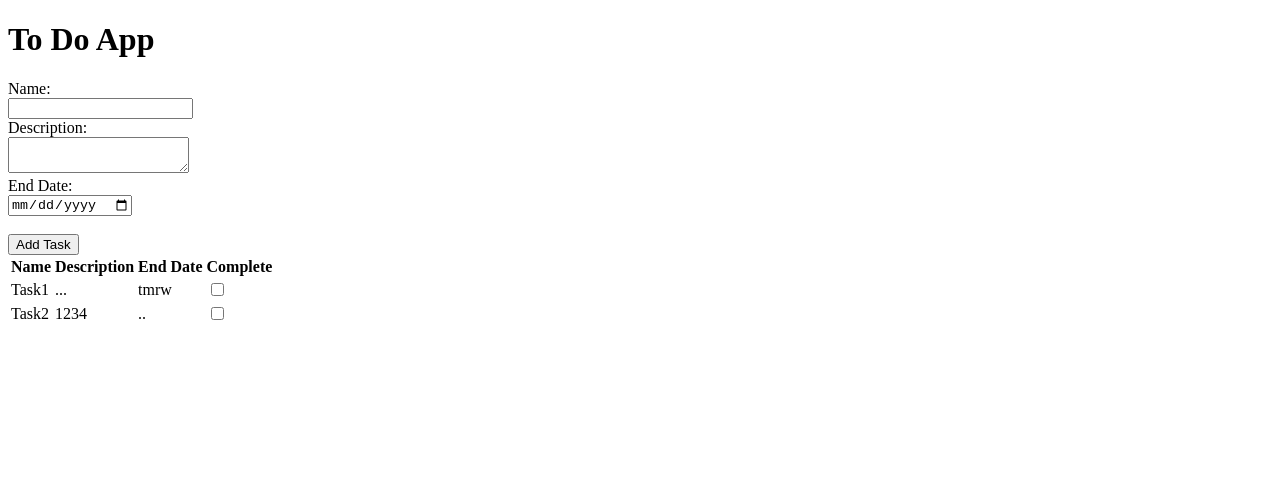
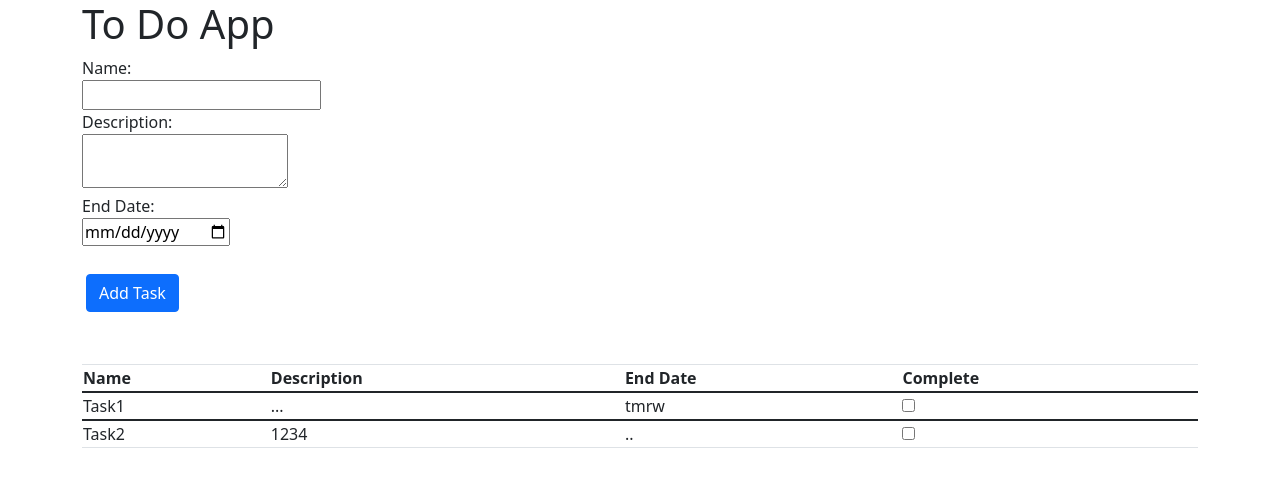
Before and after one commit to CodersforLearning/todo-app-vue-dj8389, a Vue app: page / in a window 1280 px wide. Shown: the top 478 px of the page. Built offline with nearby package versions, Linux system fonts and the light colour scheme.

Commit message:
bootstrap added

```diff
--- a/public/index.html
+++ b/public/index.html
@@ -1,17 +1,27 @@
 <!DOCTYPE html>
 <html lang="">
+
 <head>
   <meta charset="utf-8">
   <meta http-equiv="X-UA-Compatible" content="IE=edge">
   <meta name="viewport" content="width=device-width,initial-scale=1.0">
   <link rel="icon" href="<%= BASE_URL %>favicon.ico">
-    <title><%= htmlWebpackPlugin.options.title %></title>
+  <title>
+    <%= htmlWebpackPlugin.options.title %>
+  </title>
+
+  <!-- CSS only -->
+  <link href="https://cdn.jsdelivr.net/npm/bootstrap@5.1.3/dist/css/bootstrap.min.css" rel="stylesheet"
+    integrity="sha384-1BmE4kWBq78iYhFldvKuhfTAU6auU8tT94WrHftjDbrCEXSU1oBoqyl2QvZ6jIW3" crossorigin="anonymous">
 </head>
+
 <body>
   <noscript>
-      <strong>We're sorry but <%= htmlWebpackPlugin.options.title %> doesn't work properly without JavaScript enabled. Please enable it to continue.</strong>
+    <strong>We're sorry but <%= htmlWebpackPlugin.options.title %> doesn't work properly without JavaScript enabled.
+        Please enable it to continue.</strong>
   </noscript>
   <div id="app"></div>
   <!-- built files will be auto injected -->
 </body>
+
 </html>
--- a/src/MainApp.vue
+++ b/src/MainApp.vue
@@ -1,6 +1,8 @@
 <template>
-    <h1>To Do App</h1>
-    <TaskForm @task-added="addTask"></TaskForm>
+    <h1 class="container">To Do App</h1>
+    <TaskForm class="container" @task-added="addTask"></TaskForm>
+    <br>
+    <br>
     <TaskList :tasks="tasks"></TaskList>
 
 </template>
--- a/src/components/TaskForm.vue
+++ b/src/components/TaskForm.vue
@@ -13,7 +13,8 @@
     <input type="date" id="endDate" v-model="endDate" />
     <br />
     <br />
-    <input class="button" type="submit" value="Add Task" />
+    <input class="btn btn-primary justify-content-center m-1
+" type="submit" value="Add Task" />
   </form>
 </template>
 
--- a/src/components/TaskList.vue
+++ b/src/components/TaskList.vue
@@ -1,6 +1,6 @@
 <template>
-  <div class="task-list">
-    <table>
+  <div class="container">
+    <table class="table table-striped table-bordered table-hover table-condensed">
       <tr>
         <th id="name-header">Name</th>
         <th id="description-header">Description</th>
@@ -28,4 +28,6 @@ export default {
 </script>
 
 <style>
+
+
 </style>
```
Lines whose indentation alone changed are shown as unchanged.
